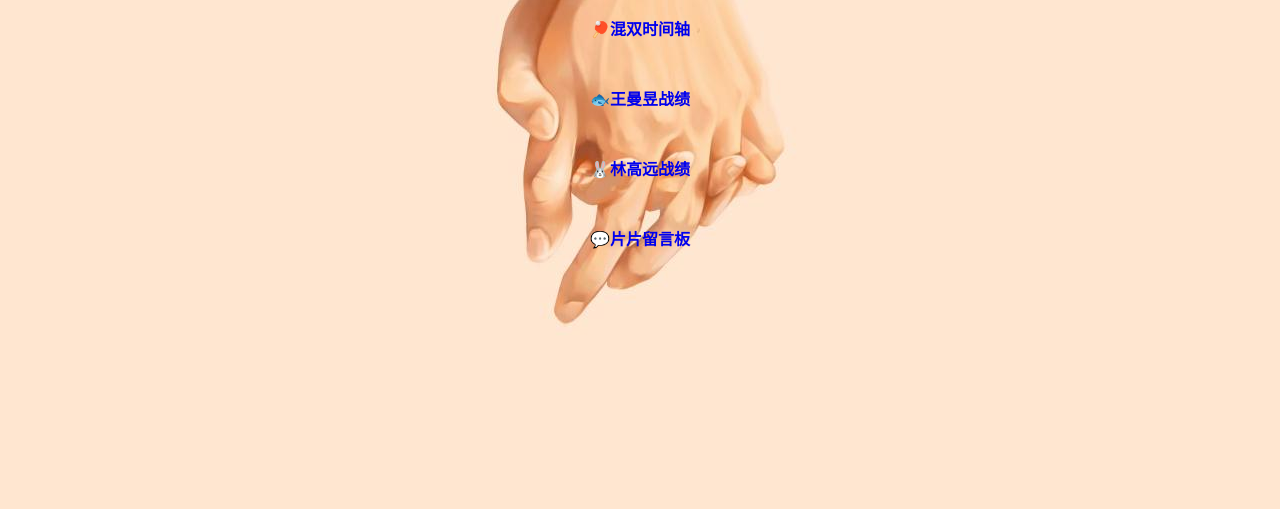
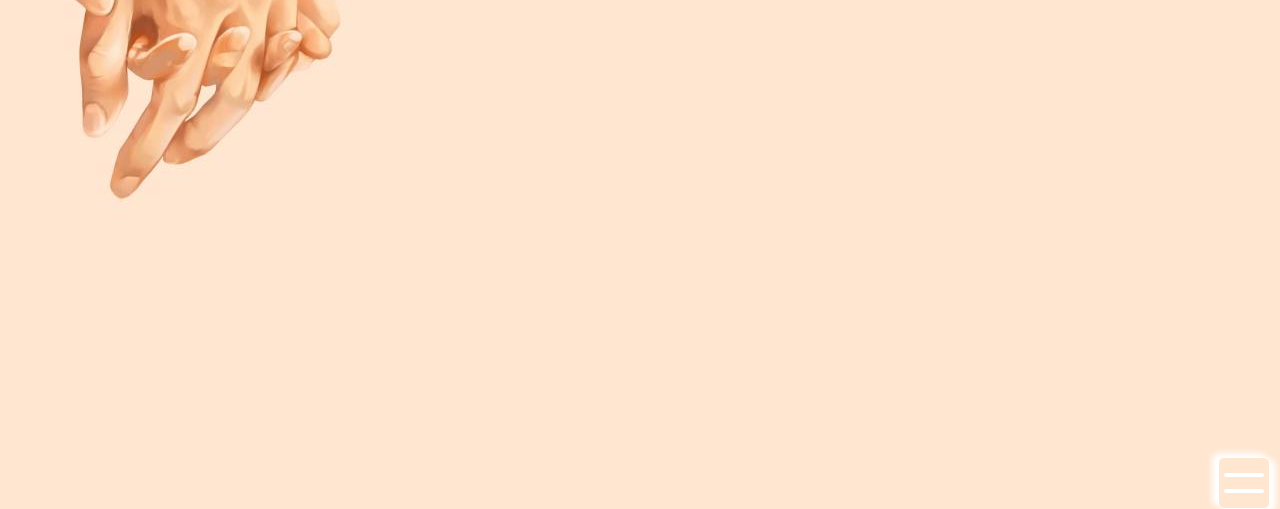
Before and after one commit to HUANG1129/test.github.io, a plain HTML site: page index.html in a window 1280 px wide. Shown: the part 318-827 px from the top of the page. Drawn offline with Linux system fonts and the light colour scheme.

Commit message:
Update index.html

```diff
--- a/index.html
+++ b/index.html
@@ -1,86 +1,142 @@
 <!DOCTYPE html>
-<html lang="en">
+<html lang="zh-CN">
 	<head>
-    <meta charset="UTF-8">
-    <meta name="viewport" content="width=device-width, initial-scale=1.0">
-    <!-- 导入字体 -->
-    <link href="https://fonts.googleapis.com/css?family=Lato:300|Sacramento" rel="stylesheet">
+		<meta charset="UTF-8" />
+		<meta name="viewport" content="width=device-width, initial-scale=1.0" />
 		<title>圆满</title>
+	</head>
 	<style>
+		* {
+	/* 初始化 清除元素原有的内外边距 */
+	padding: 0;
+	margin: 0;
+}
 body {
+	overflow: hidden;
+	/* 让页面占浏览器可视区域的高度 */
 	height: 100vh;
-            display: flex;
-            justify-content: center;
-            align-items: center;
-            font-family: 'Sacramento';
 	background-image: url('./img/ym-bg.jpg');
 	background-repeat: no-repeat;
-            background-position: center;
 	background-attachment: fixed;
 	background-color: rgb(255, 230, 208);
 }
-        .container{
+.navbar {
+	/* 相对定位 */
+	position: relative;
+	/* 让元素的宽度占浏览器可视区域的宽度 */
+	width: 100vm;
+	height: 100px;
+}
+.navbar input {
+	/* 隐藏复选框 */
+	display: none;
+}
+.navbar label {
+	/* 绝对定位 */
+	position: absolute;
+	/* clac方法自动计算 让元素垂直居中 */
+	top: calc(800% - 25px);
+	right: 10px;
+	width: 50px;
+	height: 50px;
+	/* 圆角属性 */
+	border-radius: 6px;
+	/* 元素边框 */
+	border: 1px solid white;
+	background-color: rgb(255, 230, 208);
+	/* 盒子阴影 多组值用逗号隔开 */
+	box-shadow: 5px 3px 6px 1px white, -5px -3px 6px 1px #fff;
+	/* 鼠标移入变小手 */
+	cursor: pointer;
+	transition: all 0.5s ease-out;
+}
+/* 先把label元素内的两条线定义一下 */
+.navbar label::before,
+.navbar label::after {
+	content: "";
+	/* 利用两个伪元素来定义 */
+	position: absolute;
+	left: 5px;
+	width: 40px;
+	height: 4px;
+	/* 让两条更佳圆滑 */
+	border-radius: 4px;
+	background-color: white;
+	/* 收回来的动画刚好相反 */
+	transition: transform 0.3s ease-out, top 0.3s ease-out 0.3s;
+}
+/* 分别定义两条线的位置 */
+.navbar label::before {
+	top: calc(50% - 10px);
+}
+.navbar label::after {
+	top: calc(50% + 6px);
+}
+
+.navbar input:checked + label::before {
+	top: calc(50% - 2px);
+	/* 逆时针旋转45度 */
+	transform: rotate(-45deg);
+	transition: top 0.3s ease-out, transform 0.3s ease-out 0.3s;
+}
+.navbar input:checked + label::after {
+	top: calc(50% - 2px);
+	/* 顺时针旋转45度 */
+	transform: rotate(45deg);
+	/* 定义过渡效果 */
+	/* 先执行top的变化 然后在.3s后执行transform转换 ease-out是从快速到慢速的过程 */
+	transition: top 0.3s ease-out, transform 0.3s ease-out 0.3s;
+}
+/* 我们先写移动端的导航栏样式 start */
+.navbar ul {
+	position: relative;
+	top: 400px;
 	width: 100%;
-            height: 100vh;
+	/* 元素的不透明度 为0 就是完全透明 */
+	opacity: 0;
+	/* 让元素缩放到0 就是直接隐藏 */
+	transform: scaleY(0);
+	/* 这个属性设置元素缩放的中心点 设置到了最上面的中间位置 */
+	transform-origin: 50% 0;
+	transition: all 0.5s ease-out;
 }
-        .container h1{
+.navbar ul li {
+	list-style: none;
+	width: 100%;
+	height: 66px;
+}
+.navbar ul li a {
+	/* a标签是行内元素 不设置为块级或者行内块就没法设置宽高 */
+	display: block;
+	width: 100%;
+	height: 100%;
+	line-height: 66px;
 	text-align: center;
-            margin-bottom: 160px;
-            padding-top: 40px;
-            font-weight: bold;
-            position: relative;
+	font-size: 18px;
+	font-weight: 700;
+	/* 取消文字下划线 */
+	text-decoration: none;
+	color: black;
+	border: 1px solid rgb(237, 228, 228);
+	transition: all 0.3s ease-out;
 }
-        .row{
-            display: grid;
-            grid-template-columns: repeat(auto-fit,minmax(250px,1fr));
-            grid-gap: 20px;
+
+.navbar input:checked ~ ul {
+	opacity: 1;
+	transform: scaleY(1);
 }
-        .content{
-            display: flex;
-            justify-content: center;
-            align-items: center;
-            margin: 0px 30px;
-            height: 50px;
-            border-radius: 10px;
-            transition: 0.4s;
-        }
-        .row a{
-            text-decoration: none;
-        }
-        .content:hover{
-            scale:0.97;
-            box-shadow: none;
-            background: pink;
-        }
+
 	</style>
-</head>
 	<body>
-    <div class="'container">
-        <h1>
-            💌Yuan Man💌
-        </h1>
-        <div class="row">
-            <a href="A.html" style="text-decoration: none;">
-                <div class="content">
-                    <h4>🏓混双时间轴</h4>
-                </div>
-            </a>
-            <a href="B.html" style="text-decoration: none;">
-                <div class="content">
-                    <h4>🐟王曼昱战绩</h4>
-                </div>
-            </a>
-            <a href="C.html" style="text-decoration: none;">
-                <div class="content">
-                    <h4>🐰林高远战绩</h4>
-                </div>
-            </a>
-            <a href="D.html" style="text-decoration: none;">
-                <div class="content">
-                    <h4>💬片片留言板</h4>
-                </div>
-            </a>
-        </div>
+		<div class="navbar">
+			<input type="checkbox" id="nav" /><label for="nav"></label>
+			<ul>
+				<li><a href="PP.html" style="text-decoration: none;">🏓混双时间轴</a></li>
+				<li><a href="WMY.html" style="text-decoration: none;">🐟王曼昱战绩</a></li>
+				<li><a href="LGY.html" style="text-decoration: none;">🐰林高远战绩</a></li>
+				<li><a href="BOOK.html" style="text-decoration: none;">📖圆满国宝典</a></li>
+				<li><a href="SAY.html" style="text-decoration: none;">💬片片留言板</a></li>
+			</ul>
 		</div>
 	</body>
 </html>
```
Lines whose indentation alone changed are shown as unchanged.
